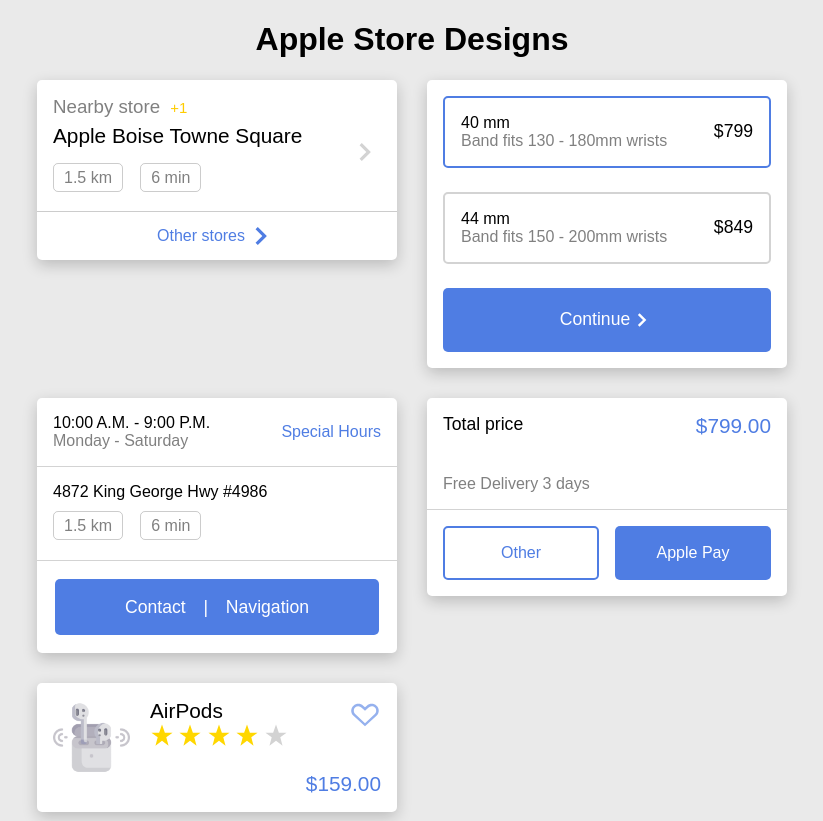
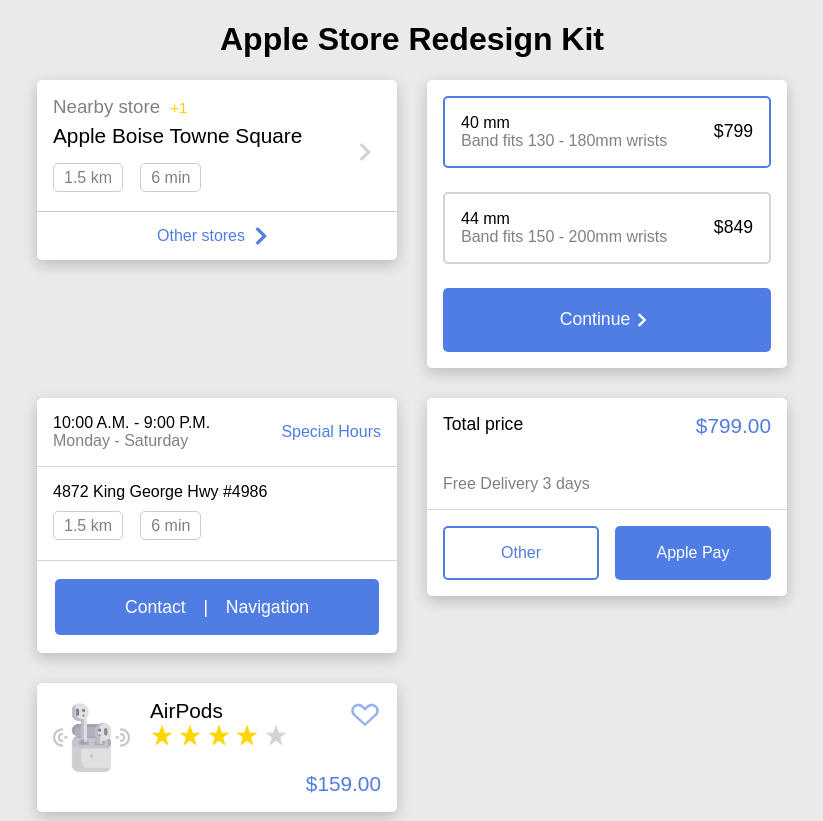
Before and after one commit to nursh/Apple-Store-Designs, a plain HTML site: page index.html in a window 1280 px wide. Shown: the whole page, without its empty margins (228-1051 px from the left). Drawn offline with Linux system fonts and the light colour scheme; a web font is replaced by a local one.

Commit message:
Add README.md

```diff
--- a/index.html
+++ b/index.html
@@ -3,13 +3,13 @@
 <head>
   <meta charset="UTF-8">
   <meta name="viewport" content="width=device-width, initial-scale=1.0">
-  <title>Apple Store Designs</title>
+  <title>Apple Store Redesign Kit</title>
   <link rel="stylesheet" href="styles.css">
   <link rel="preconnect" href="https://fonts.gstatic.com">
   <link href="https://fonts.googleapis.com/css2?family=Signika+Negative:wght@300;400&display=swap" rel="stylesheet">
 </head>
 <body>
-  <h1>Apple Store Designs</h1>
+  <h1>Apple Store Redesign Kit</h1>
   <div class="container">
     <div class="special-hours rounded shadow">
       <div class="special__details">
```
Also changed, not shown: README.md.
